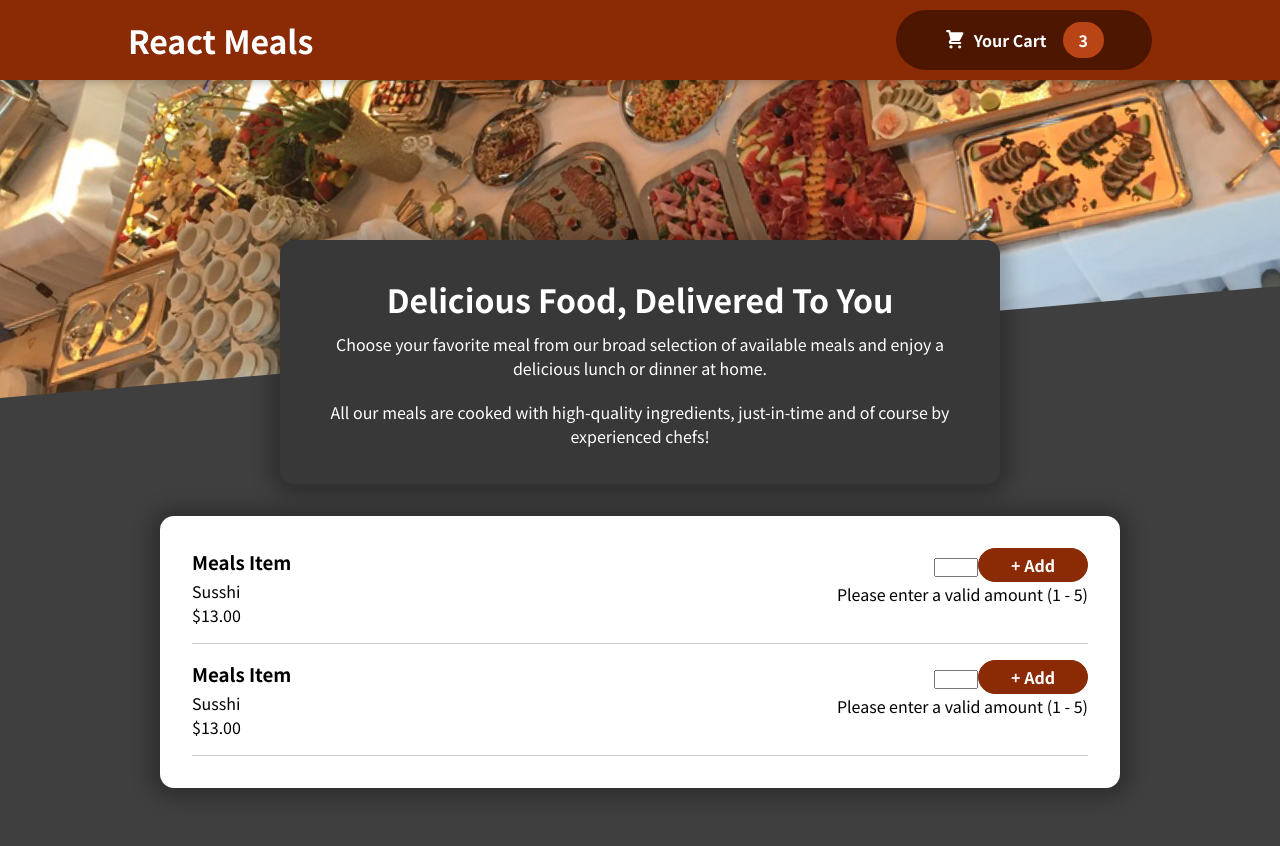
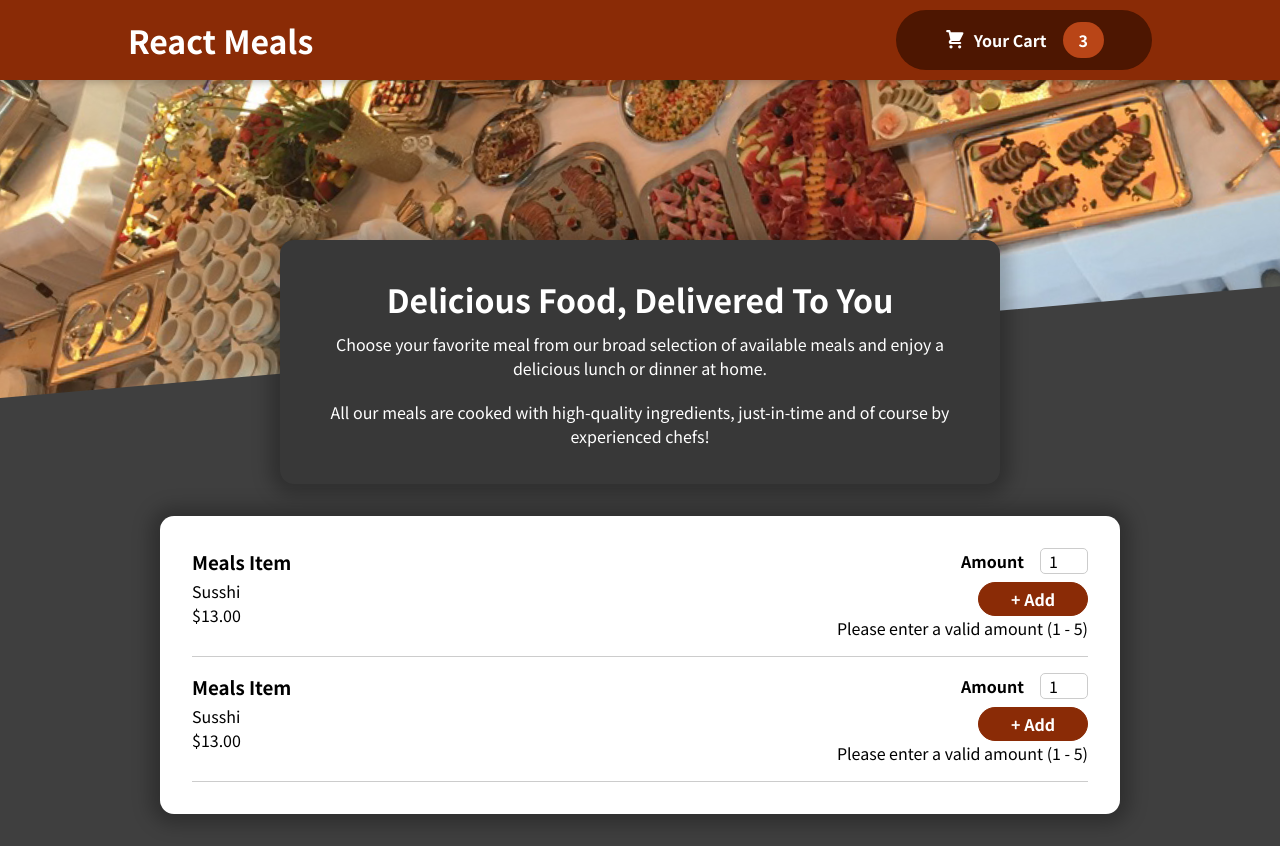
Before and after one commit to Marknjo/meals-app, a React (Vite) app: page / in a window 1280 px wide. Before the commit the page ends 820 px from the top, so only its background shows below. Built offline with nearby package versions, Linux system fonts and the light colour scheme.

Commit message:
Add/style Input UI element to the UI

```diff
--- a/src/components/Meals/MealsItem/MealsItemForm.tsx
+++ b/src/components/Meals/MealsItem/MealsItemForm.tsx
@@ -1,9 +1,25 @@
+import { useRef } from 'react';
+import Input from '../../UI/Input';
 import styles from './MealsItemForm.module.css';
 
 const MealsItemForm = () => {
+  const amountInputRef = useRef(null);
+
   return (
     <form className={styles.form}>
-      <input type="number" min="1" max="5" required aria-required />
+      {/* <input type="number" min="1" max="5" required aria-required /> */}
+      <Input
+        ref={amountInputRef}
+        label="Amount"
+        input={{
+          id: 'amount',
+          type: 'number',
+          min: '1',
+          max: '5',
+          step: '1',
+          defaultValue: '1',
+        }}
+      />
 
       <button
         type="submit"
--- /dev/null
+++ b/src/components/UI/Input.module.css
@@ -0,0 +1,19 @@
+.input {
+    display: flex;
+    justify-content: flex-end;
+    align-items: center;
+    margin-bottom: 0.8rem;
+  }
+
+  .input label {
+    font-weight: bold;
+    margin-right: 1.6rem;
+  }
+
+  .input input {
+    width: 4.8rem;
+    border-radius: 5px;
+    border: 1px solid #ccc;
+    font: inherit;
+    padding-left: 0.8rem;
+  }
--- /dev/null
+++ b/src/components/UI/Input.tsx
@@ -0,0 +1,27 @@
+import { FormEvent, forwardRef, LegacyRef } from 'react';
+import styles from './Input.module.css';
+
+export interface InputProps {
+  label: string;
+  input: {
+    id: string;
+    type: string;
+    min: string;
+    max: string;
+    step: string;
+    defaultValue: string;
+  };
+}
+
+const Input = (
+  props: InputProps,
+  ref: LegacyRef<HTMLInputElement> | undefined
+) => {
+  return (
+    <div className={styles.input}>
+      <label htmlFor={props.input.id}>{props.label}</label>
+      <input ref={ref} {...props.input} />
+    </div>
+  );
+};
+export default forwardRef(Input);
```
